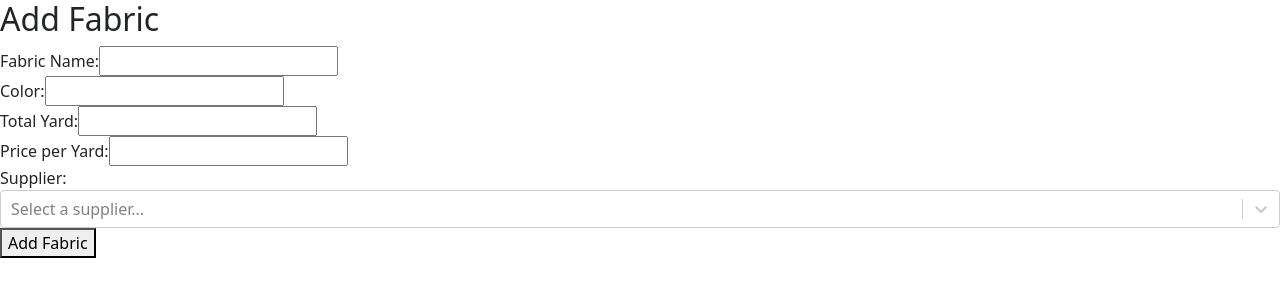
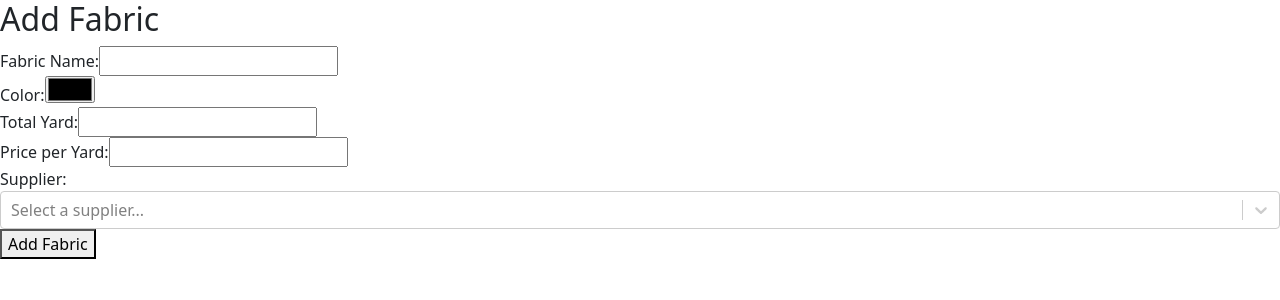
Before and after one commit to tashidu/Pri_Fashion_, a React (Create React App) app in the folder frontend/: page /addfabric in a window 1280 px wide. Shown: the top 300 px of the page. Built offline with nearby package versions, Linux system fonts and the light colour scheme; no server answers.

Commit message:
fabric color

```diff
--- a/frontend/src/pages/AddFabric.js
+++ b/frontend/src/pages/AddFabric.js
@@ -78,7 +78,7 @@ const AddFabric = () => {
                 <div>
                     <label>Color:</label>
                     <input
-                        type="text"
+                        type="color"
                         value={color}
                         onChange={(e) => setColor(e.target.value)}
                         required
```
